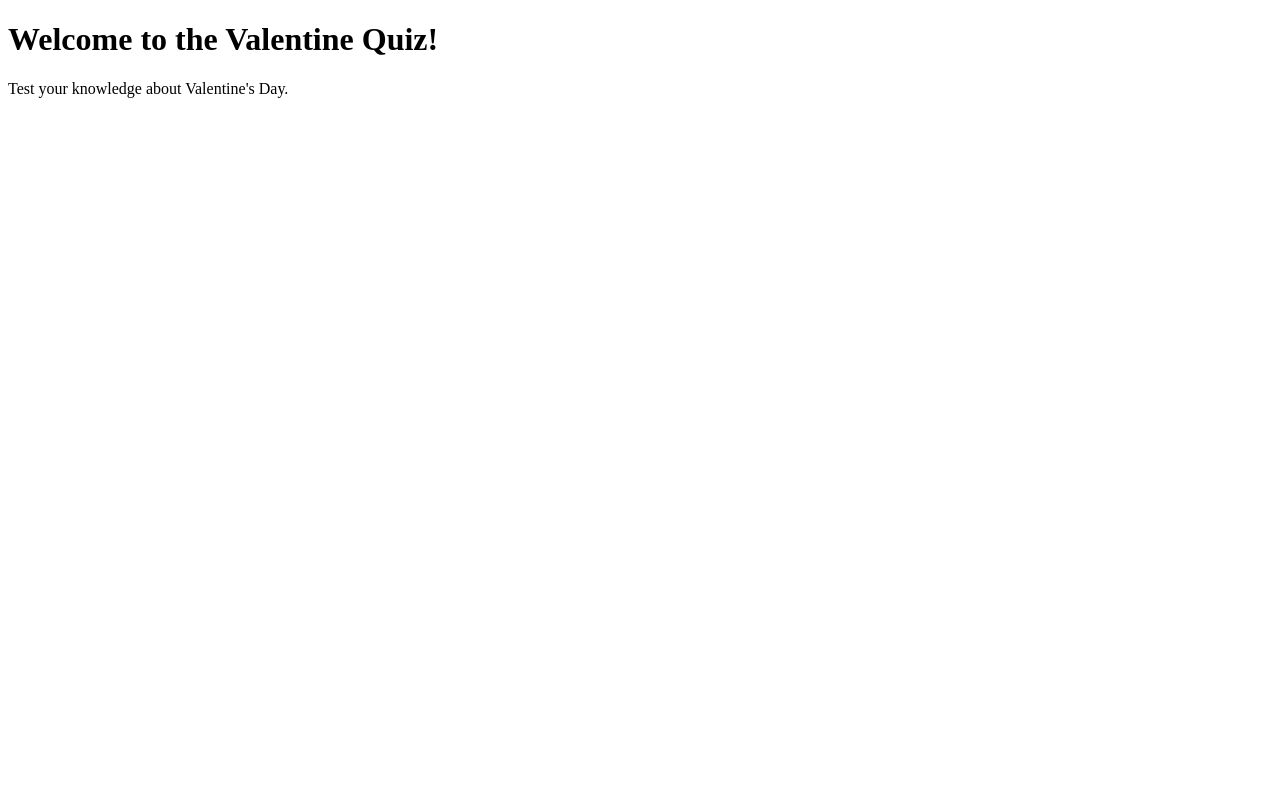
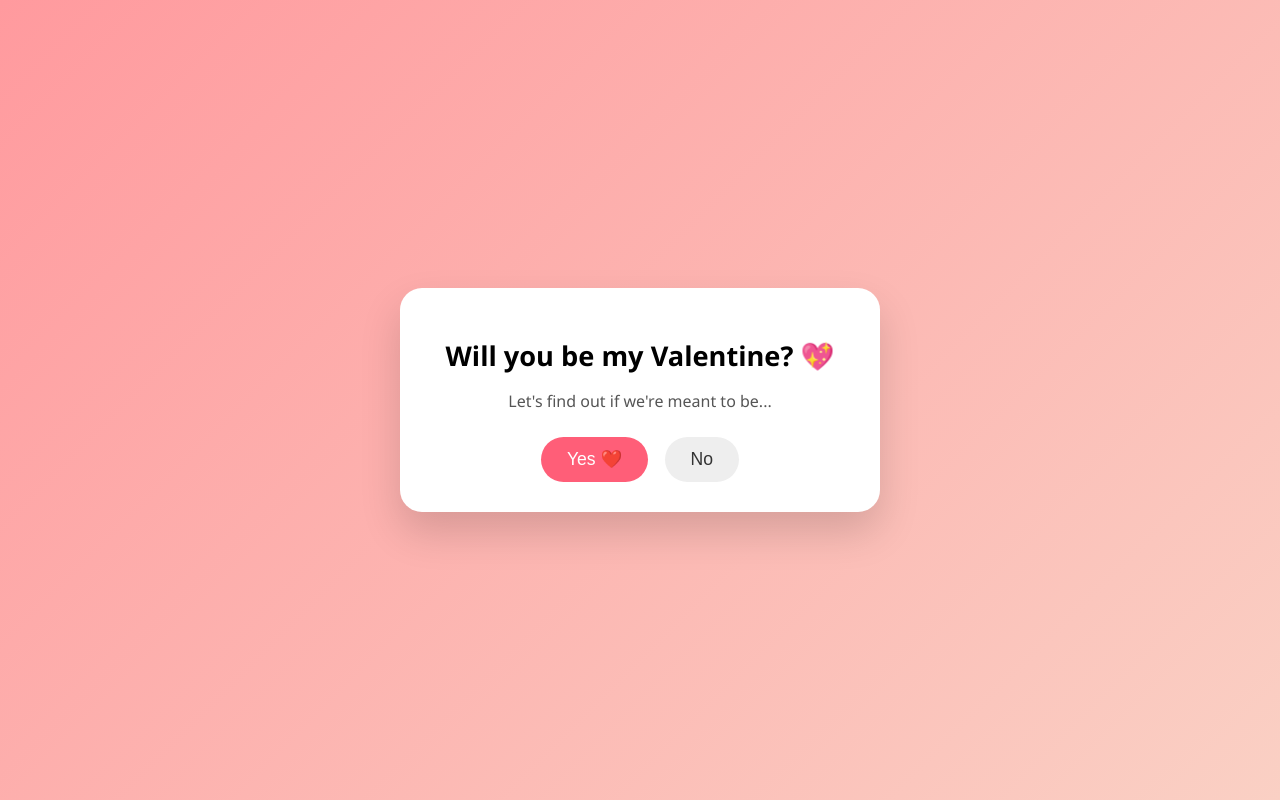
Before and after one commit to tushartonger948-commits/Valentine-quiz, a plain HTML site: page index.html in a window 1280 px wide. Drawn offline with Linux system fonts and the light colour scheme.

Commit message:
Update index.html with new content

```diff
--- a/index.html
+++ b/index.html
@@ -1,12 +1,81 @@
 <!DOCTYPE html>
 <html lang="en">
 <head>
-    <meta charset="UTF-8">
-    <meta name="viewport" content="width=device-width, initial-scale=1.0">
-    <title>Valentine Quiz</title>
+  <meta charset="UTF-8" />
+  <meta name="viewport" content="width=device-width, initial-scale=1.0"/>
+  <title>For Ishu 💖</title>
+
+  <style>
+    body {
+      margin: 0;
+      height: 100vh;
+      background: linear-gradient(135deg, #ff9a9e, #fad0c4);
+      display: flex;
+      justify-content: center;
+      align-items: center;
+      font-family: 'Segoe UI', sans-serif;
+      text-align: center;
+      overflow: hidden;
+    }
+
+    .card {
+      background: white;
+      padding: 30px;
+      border-radius: 22px;
+      box-shadow: 0 20px 40px rgba(0,0,0,0.15);
+      width: 90%;
+      max-width: 420px;
+      animation: fadeIn 0.6s ease;
+    }
+
+    @keyframes fadeIn {
+      from { opacity: 0; transform: scale(0.95); }
+      to { opacity: 1; transform: scale(1); }
+    }
+
+    h1 {
+      font-size: 1.7rem;
+      margin-bottom: 10px;
+    }
+
+    p {
+      color: #555;
+      margin-bottom: 25px;
+      font-size: 1rem;
+    }
+
+    button {
+      font-size: 1.1rem;
+      padding: 12px 26px;
+      border: none;
+      border-radius: 30px;
+      cursor: pointer;
+      transition: all 0.2s ease;
+    }
+
+    #yesBtn {
+      background: #ff5e78;
+      color: white;
+      margin-right: 12px;
+    }
+
+    #yesBtn:hover {
+      transform: scale(1.08);
+    }
+
+    #noBtn {
+      background: #eee;
+      color: #333;
+      position: relative;
+    }
+  </style>
 </head>
 <body>
-    <h1>Welcome to the Valentine Quiz!</h1>
-    <p>Test your knowledge about Valentine's Day.</p>
+  <div class="card">
+    <h1>Will you be my Valentine? 💖</h1>
+    <p>Let's find out if we're meant to be...</p>
+    <button id="yesBtn">Yes ❤️</button>
+    <button id="noBtn">No</button>
+  </div>
 </body>
 </html>
```
